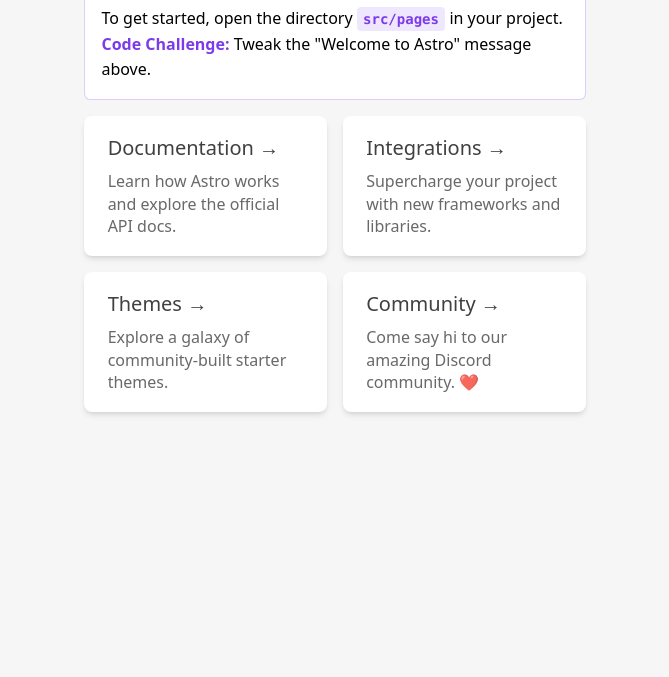
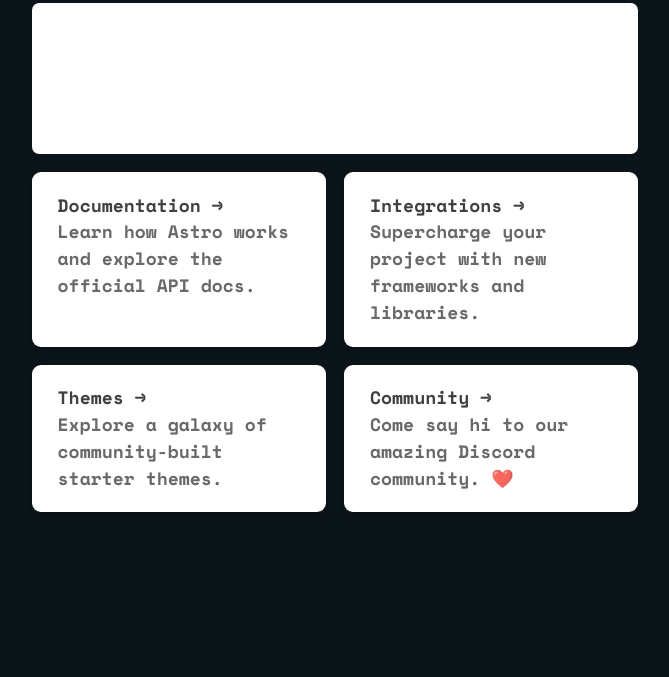
Before and after one commit to axeltaylor/taylordotcat, an Astro site: page / in a window 1280 px wide. Shown: the part 123-800 px from the top of the page, without its empty margins (305-974 px from the left). Built offline with nearby package versions, Linux system fonts and the light colour scheme; Astro itself is replaced by a stand-in of ours.

Commit message:
Add stylelint, base css and base layout

```diff
--- a/package.json
+++ b/package.json
@@ -28,6 +28,7 @@
     "prettier": "^2.7.1",
     "prettier-plugin-astro": "^0.6.0",
     "react": "^18.2.0",
-    "react-dom": "^18.2.0"
+    "react-dom": "^18.2.0",
+    "stylelint-config-standard": "^29.0.0"
   }
 }
--- /dev/null
+++ b/src/layouts/BaseLayout.astro
@@ -0,0 +1,29 @@
+---
+import '@styles/global.css'
+export interface Props {
+  title: string
+}
+
+const { title } = Astro.props
+---
+
+<!DOCTYPE html>
+<html lang="en">
+  <head>
+    <meta charset="UTF-8" />
+    <meta name="viewport" content="width=device-width" />
+    <link rel="icon" type="image/svg+xml" href="/favicon.svg" />
+    <meta name="generator" content={Astro.generator} />
+    <title>{title}</title>
+
+    <link rel="preconnect" href="https://fonts.googleapis.com" />
+    <link rel="preconnect" href="https://fonts.gstatic.com" crossorigin />
+    <link
+      href="https://fonts.googleapis.com/css2?family=Space+Mono:wght@400;700&display=swap"
+      rel="stylesheet"
+    />
+  </head>
+  <body>
+    <slot />
+  </body>
+</html>
--- a/src/layouts/Layout.astro
+++ /dev/null
@@ -1,35 +0,0 @@
----
-export interface Props {
-	title: string;
-}
-
-const { title } = Astro.props;
----
-
-<!DOCTYPE html>
-<html lang="en">
-	<head>
-		<meta charset="UTF-8" />
-		<meta name="viewport" content="width=device-width" />
-		<link rel="icon" type="image/svg+xml" href="/favicon.svg" />
-		<meta name="generator" content={Astro.generator} />
-		<title>{title}</title>
-	</head>
-	<body>
-		<slot />
-	</body>
-</html>
-<style is:global>
-	:root {
-		--accent: 124, 58, 237;
-		--accent-gradient: linear-gradient(45deg, rgb(var(--accent)), #da62c4 30%, white 60%);
-	}
-	html {
-		font-family: system-ui, sans-serif;
-		background-color: #F6F6F6;
-	}
-	code {
-		font-family: Menlo, Monaco, Lucida Console, Liberation Mono, DejaVu Sans Mono,
-			Bitstream Vera Sans Mono, Courier New, monospace;
-	}
-</style>
--- /dev/null
+++ b/src/styles/global.css
@@ -0,0 +1,49 @@
+@tailwind base;
+@tailwind components;
+@tailwind utilities;
+
+@layer base {
+  html {
+    @apply font-custom;
+  }
+
+  code,
+  kbd,
+  samp,
+  pre {
+    @apply font-custom;
+  }
+}
+
+* {
+  box-sizing: border-box;
+}
+
+::selection {
+  @apply bg-not-green text-black;
+}
+
+html,
+body {
+  padding: 0;
+  margin: 0;
+  font-size: 18px;
+}
+
+body {
+  @apply bg-almost-black text-white;
+}
+
+a {
+  @apply font-bold decoration-2 decoration-not-pink underline-offset-4 hover:underline focus-visible:underline outline-none text-not-pink;
+}
+
+p {
+  @apply leading-6;
+}
+
+p:after {
+  content: '';
+  display: inline-block;
+  width: 0px;
+}
```
Also changed, not shown: src/pages/index.astro (+7 -4 lines), stylelint.config.js (added, +20 -0 lines), tsconfig.json (+10 -1 lines), 1 other file.
